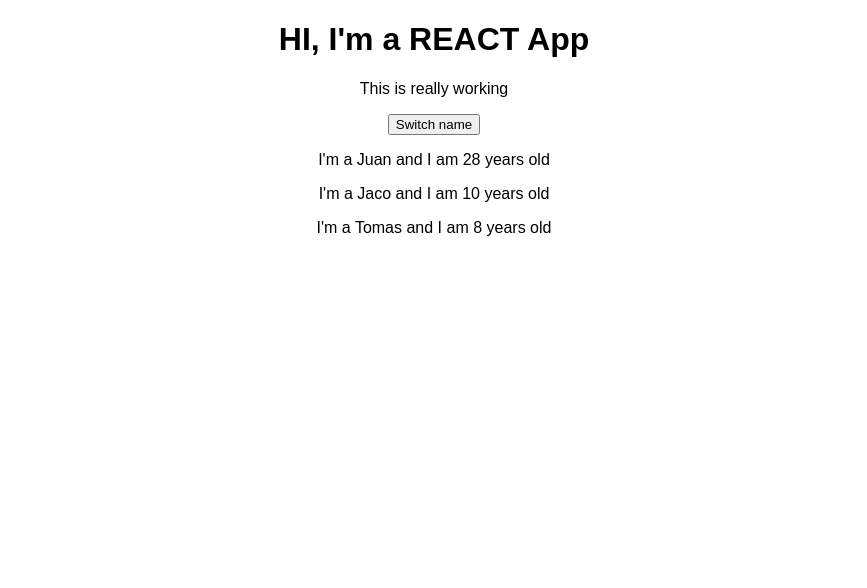
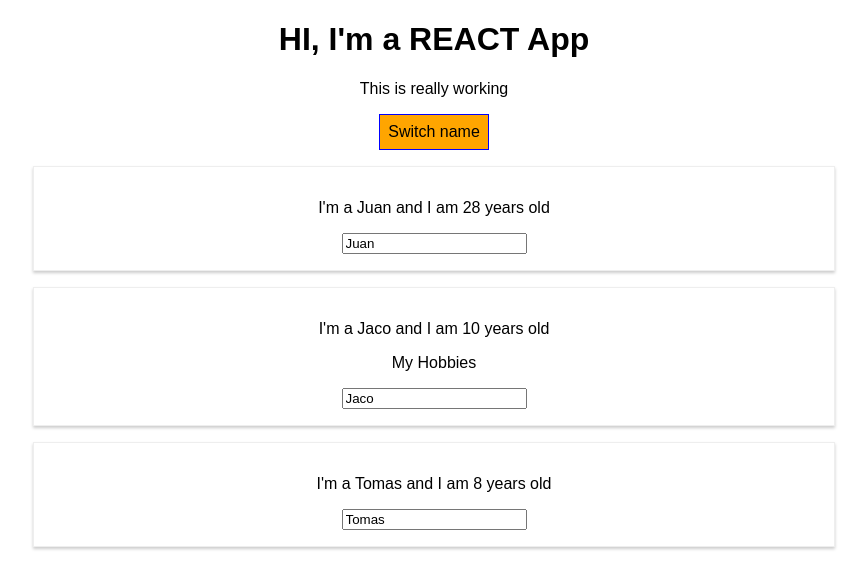
Before and after one commit to juadel/burgerbuilder-react, a React (Create React App) app: page / in a window 1280 px wide. Shown: the top 588 px of the page, without its empty margins (206-1073 px from the left). Built offline with nearby package versions, Linux system fonts and the light colour scheme.

Commit message:
styling and imputs

```diff
--- a/src/App.js
+++ b/src/App.js
@@ -1,5 +1,4 @@
 import React, { Component } from 'react';
-import logo from './logo.svg';
 import './App.css';
 import Person from './Person/Person';
 
@@ -13,28 +12,58 @@
     ]
   }
 
-  switchNameHandler = () =>{
+  switchNameHandler = (newName) =>{
 
     // DONT DO this this.state.persons[0].name ="Carolina";
     this.setState({
      persons: [
-      {name: 'Carolina', age: 32},
+      {name: newName, age: 32},
       {name: 'Jaco', age: 10},
       {name: 'Tomas', age: 8}
      ]
   })
   }
 
+  nameChangeHandler = (event) => {
+    this.setState({
+      persons: [
+       {name: 'Juan', age: 32},
+       {name: event.target.value, age: 10},
+       {name: 'Tomas', age: 8}
+      ]
+   })
+  }
+
   render() {
+    const style = {
+      backgroundColor: 'orange',
+      font: 'inherit',
+      border: '1px solid blue',
+      padding: '8px',
+      cursor: 'pointer'
+    };
+
+
     return (
       <div className="App">
         <h1>HI, I'm a REACT App</h1>
         <p> This is really working</p>
 
-        <button onClick= {this.switchNameHandler}>Switch name</button>
-        <Person name={this.state.persons[0].name} age ={this.state.persons[0].age}/>
-        <Person name={this.state.persons[1].name} age ={this.state.persons[1].age}/>
-        <Person name={this.state.persons[2].name} age ={this.state.persons[2].age}/>
+        <button
+          style={style}
+          onClick= {() => this.switchNameHandler('Carolina!!')}>Switch name</button>
+
+        <Person
+         name={this.state.persons[0].name}
+         age ={this.state.persons[0].age}/>
+        <Person
+         name={this.state.persons[1].name}
+         age ={this.state.persons[1].age}
+         click={this.switchNameHandler.bind(this, 'Mama')}
+         changed={this.nameChangeHandler} > My Hobbies </Person>
+        <Person
+         name={this.state.persons[2].name}
+         age ={this.state.persons[2].age}/>
 
       </div>
     );
--- /dev/null
+++ b/src/Person/Person.css
@@ -0,0 +1,10 @@
+.Person {
+    width: 60%;
+    margin: 16px auto;
+    border: 1px solid #eee;
+    box-shadow: 0 2px 3px #ccc;
+    padding: 16px;
+    text-align: center;
+
+
+}
--- a/src/Person/Person.js
+++ b/src/Person/Person.js
@@ -1,11 +1,13 @@
 import React from 'react';
+import './Person.css';
 
 
 const person = (props) => {
     return (
-    <div>
-    <p>I'm a {props.name} and I am {props.age} years old</p>
+    <div className="Person">
+    <p onClick={props.click}>I'm a {props.name} and I am {props.age} years old</p>
     <p>{props.children}</p>
+    <input type="text" onChange={props.changed} value={props.name}></input>
     </div>
     )
 };
```
Also changed, not shown: src/App.css (line endings or trailing spaces).
